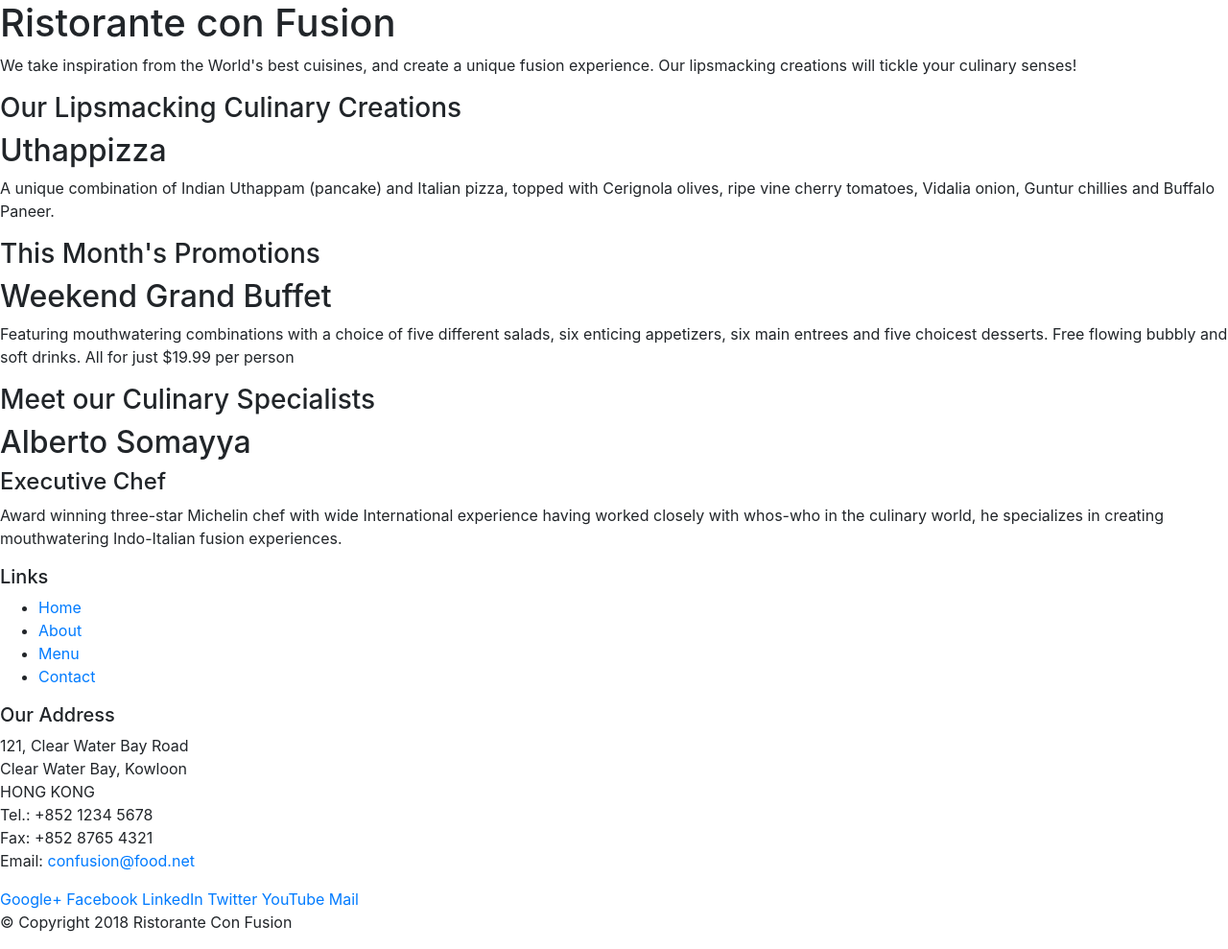
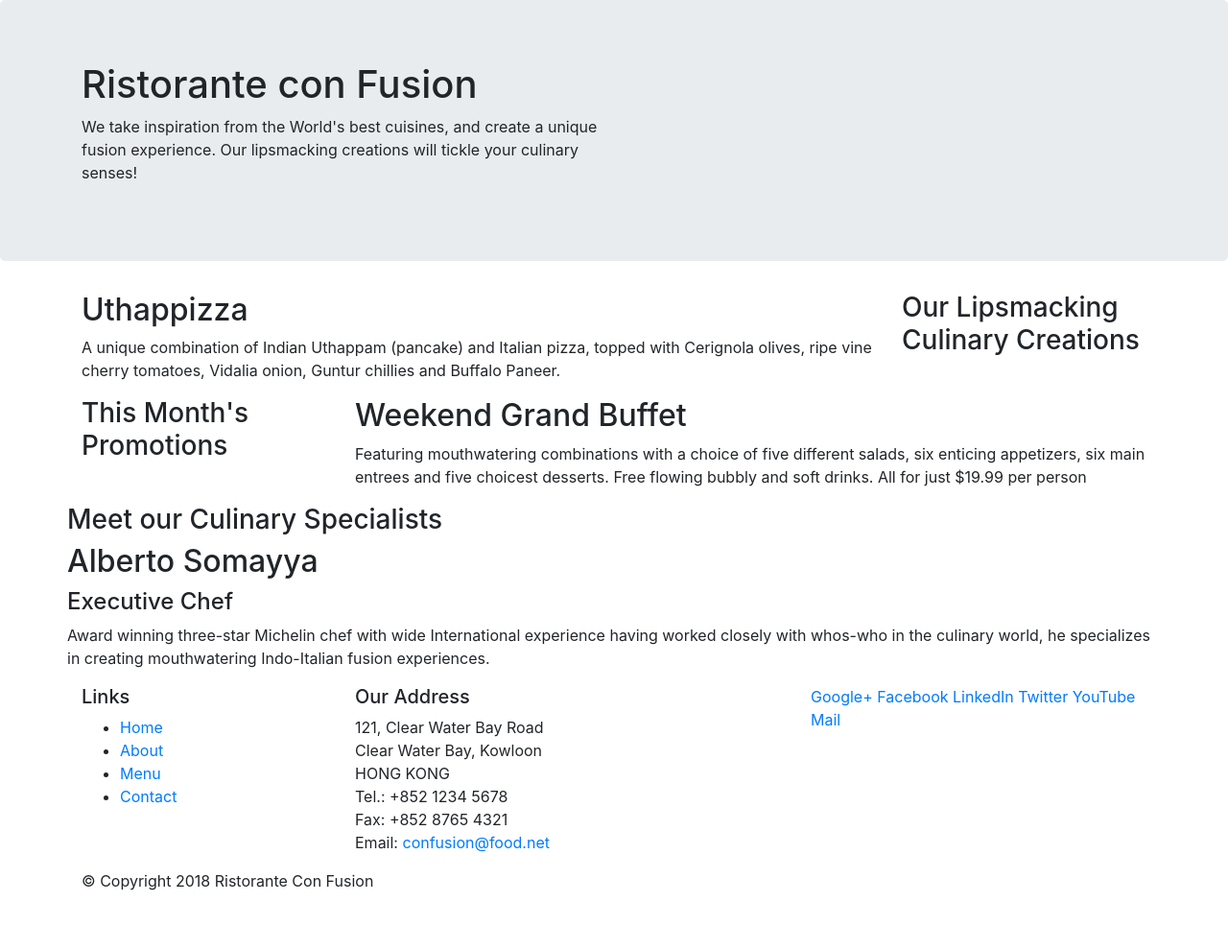
Before and after one commit to Anass-ABEA/bootstrap, a website: page index.html in a window 1280 px wide. Shown: the whole page at 96% size. After the commit the page ends 946 px from the top, so only its background shows below. Drawn offline with nearby package versions, Linux system fonts and the light colour scheme.

Commit message:
applying bootstrap to existing code

```diff
--- a/index.html
+++ b/index.html
@@ -14,42 +14,42 @@
 
 <body>
 
-    <header>
-        <div>
-            <div>
-                <div>
+    <header class ="jumbotron">
+        <div class = "container">
+            <div class = "row">
+                <div class = "col-12 col-sm-6">
                     <h1>Ristorante con Fusion</h1>
                     <p>We take inspiration from the World's best cuisines, and create a unique fusion experience. Our lipsmacking creations will tickle your culinary senses!</p>
                 </div>
-                <div>
+                <div div class = "col-12 col-sm">
                 </div>
             </div>
         </div>
     </header>
 
-    <div>
-        <div>
-            <div>
+    <div class="container">
+        <div class="row">
+            <div class="col-12 col-sm-4 order-sm-last col-md-3">
                 <h3>Our Lipsmacking Culinary Creations</h3>
             </div>
-            <div>
+            <div class ="col col-sm order-sm-first col-md">
                 <h2>Uthappizza</h2>
                 <p>A unique combination of Indian Uthappam (pancake) and Italian pizza, topped with Cerignola olives, ripe vine cherry tomatoes, Vidalia onion, Guntur chillies and Buffalo Paneer.</p>
             </div>
         </div>
 
 
-        <div>
-            <div>
+        <div class="row">
+            <div class="col-12 col-sm-4 col-md-3">
                 <h3>This Month's Promotions</h3>
             </div>
-            <div>
+            <div class ="col col-sm col-md">
                 <h2>Weekend Grand Buffet</h2>
                 <p>Featuring mouthwatering combinations with a choice of five different salads, six enticing appetizers, six main entrees and five choicest desserts. Free flowing bubbly and soft drinks. All for just $19.99 per person </p>
             </div>
         </div>
 
-        <div>
+        <div class="row">
             <div>
                 <h3>Meet our Culinary Specialists</h3>
             </div>
@@ -61,10 +61,10 @@
         </div>
     </div>
 
-    <footer>
-        <div>
-            <div>
-                <div>
+    <footer >
+        <div class="container">
+            <div class="row">
+                <div class = "col-4  col-sm-2">
                     <h5>Links</h5>
                     <ul>
                         <li><a href="#">Home</a></li>
@@ -73,7 +73,7 @@
                         <li><a href="#">Contact</a></li>
                     </ul>
                 </div>
-                <div>
+                <div class="col-7 offset-1 col-sm-5">
                     <h5>Our Address</h5>
                     <address>
 		              121, Clear Water Bay Road<br>
@@ -84,7 +84,7 @@
 		              Email: <a href="mailto:confusion@food.net">confusion@food.net</a>
 		           </address>
                 </div>
-                <div>
+                <div class ="col-12  col-sm-4">
                     <div>
                         <a href="http://google.com/+">Google+</a>
                         <a href="http://www.facebook.com/profile.php?id=">Facebook</a>
@@ -95,8 +95,8 @@
                     </div>
                 </div>
            </div>
-           <div>
-                <div>
+           <div class = "row">
+                <div class="col-auto">
                     <p>© Copyright 2018 Ristorante Con Fusion</p>
                 </div>
            </div>
```
